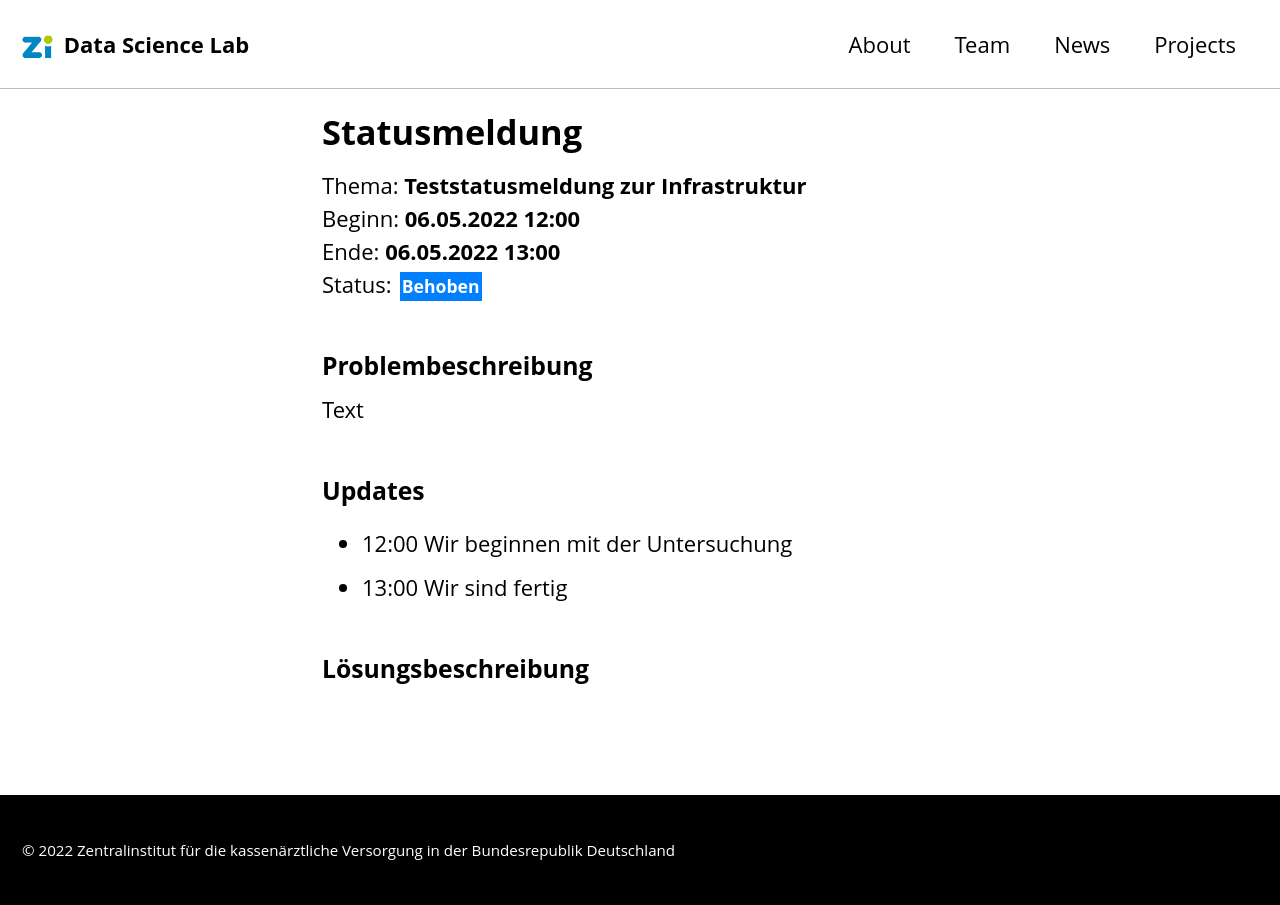
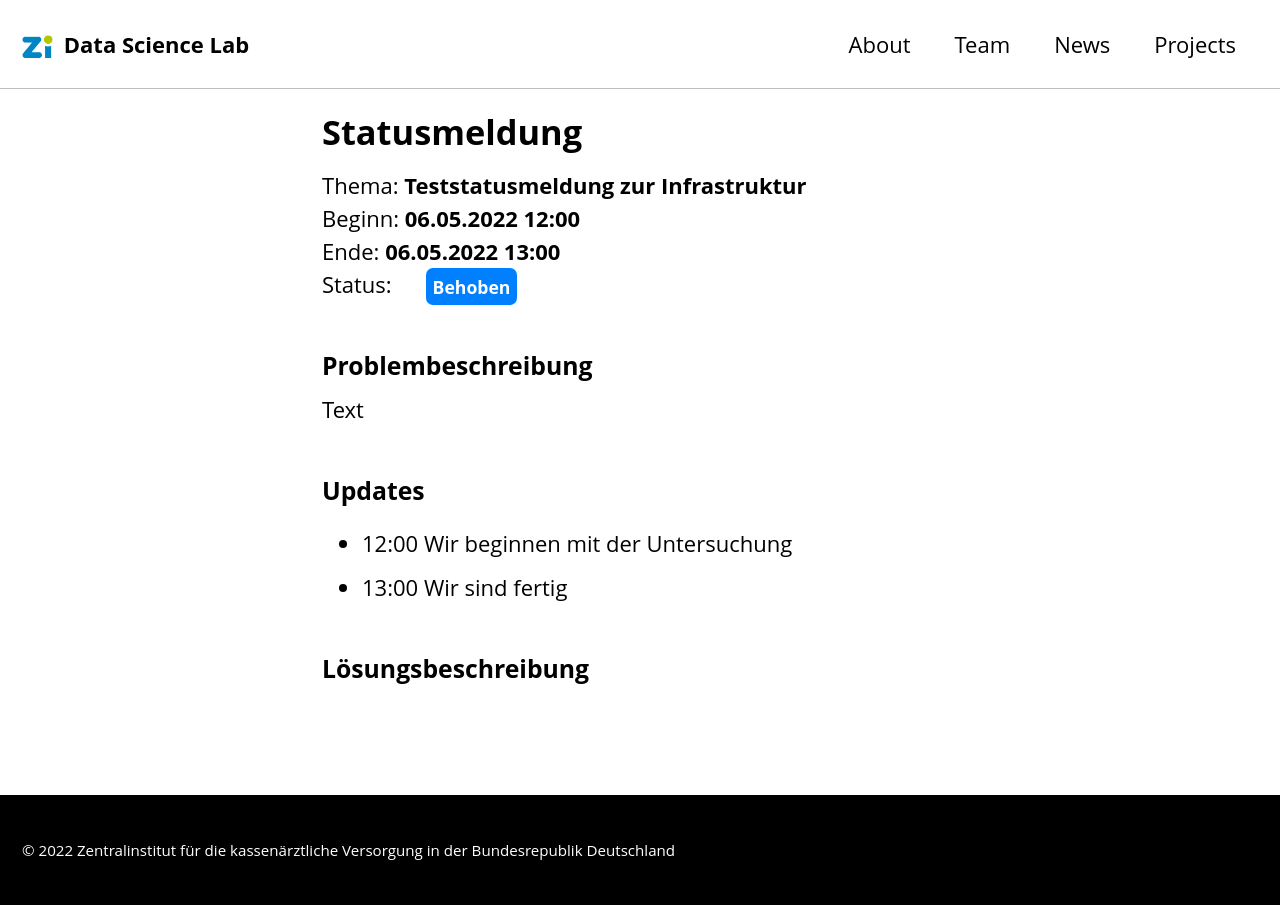
Before and after one commit to zidatalab/zidatalab.github.io, a Jekyll site: the page built from _posts/2022-05-06-teststatus.md, in a window 1280 px wide. Built offline with Jekyll 4.4.1, drawn with Linux system fonts in a browser that asks for light colours; cached includes are drawn as plain includes; nearby versions of some CDN libraries.

Commit message:
update badge style

```diff
--- a/assets/css/main.scss
+++ b/assets/css/main.scss
@@ -38,8 +38,9 @@ $doc-font-size: 9;
 .statusbadge {
   font-weight: bold;
   font-size: 0.8rem;
-  margin:.1rem;
-  padding:.1rem;
+  margin:1.3rem;
+  padding:.3rem;
+  border-radius: 7px ;
   background-color: rgb(0, 128, 255);
   color: white;
 }
```
